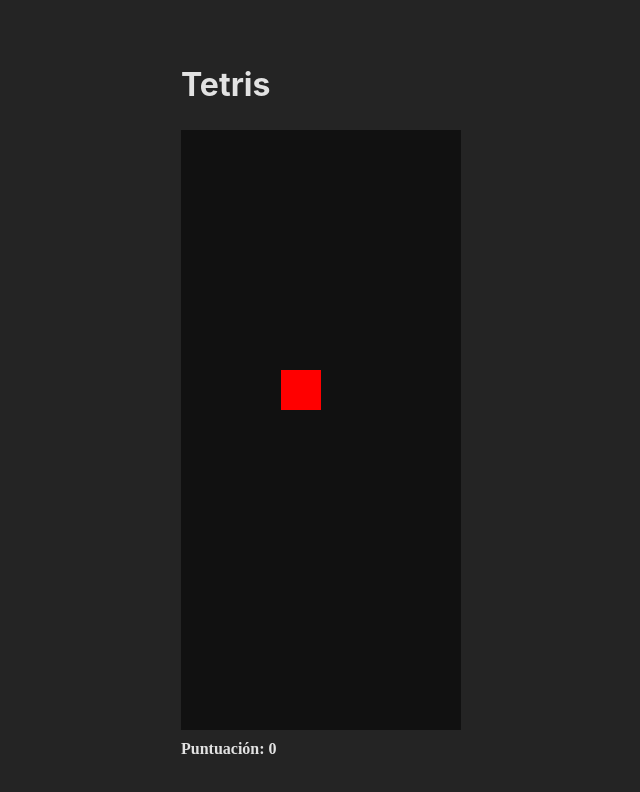
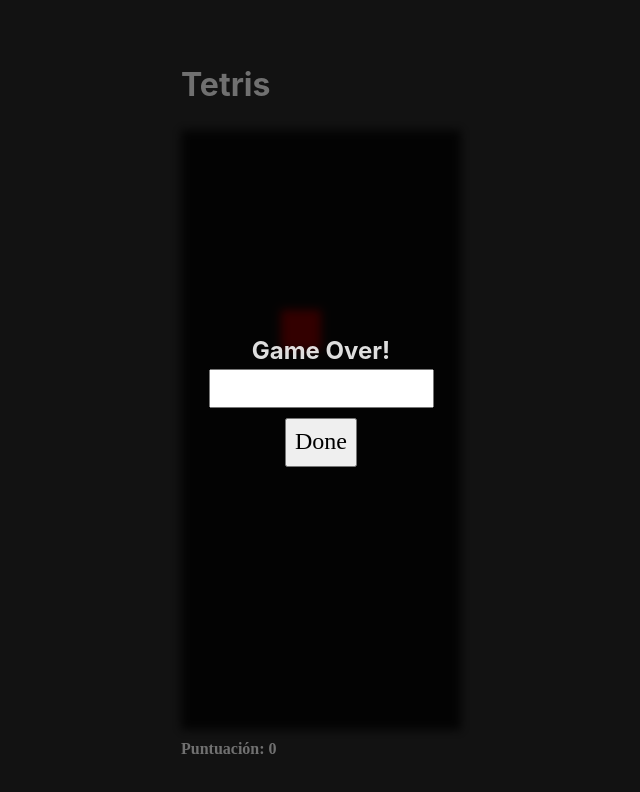
Before and after one commit to alemoles/tetrisGame, an Angular app: page /board in a window 1280 px wide. Shown: the top 792 px of the page, without its empty margins (319-959 px from the left). Built offline with nearby package versions, Linux system fonts and the light colour scheme; a web font is replaced by a local one.

Commit message:
improve input name style

```diff
--- a/src/app/pages/board-page/board-page.component.css
+++ b/src/app/pages/board-page/board-page.component.css
@@ -69,14 +69,19 @@
   display: flex;
   flex-direction: column;
   align-items: center;
-  background-color: red;
+  background-color: transparent;
   padding: 20px;
   border-radius: 10px;
-  /* box-shadow: 0 2px 10px rgba(0, 0, 0, 0.2); */
 }
 
 .modal-content h2 {
   margin: 0;
+}
+
+.modal-content button {
+  font-family: "Arcade In";
+  font-size: 1.5rem;
+  padding: .5rem .5rem .6rem .5rem;
 }
 
 input[type="text"] {
--- a/src/app/pages/board-page/board-page.component.html
+++ b/src/app/pages/board-page/board-page.component.html
@@ -1,19 +1,18 @@
 <h1>Tetris</h1>
 <div>
-    <canvas [ngClass]="{'blur-effect': completed}" #myCanvas width="500" height="400"></canvas>
+    <canvas [ngClass]="{'blur-effect': completed || true}" #myCanvas width="500" height="400"></canvas>
     <div class="centered-text" *ngIf="completed && !showNameInput" (click)="reset()"  >
         <a>Retry</a>
         <i class="pi pi-replay"></i>
     </div>
     <!-- *ngIf="showNameInput"  -->
     <div
-    *ngIf="showNameInput"
+
     class="name-input-modal">
         <div class="modal-content">
           <h2>Game Over!</h2>
-          <p>Enter your name:</p>
           <input [(ngModel)]="playerName" type="text">
-          <button (click)="submitName()">Submit</button>
+          <button (click)="submitName()">Done</button>
         </div>
       </div>
 </div>
```
